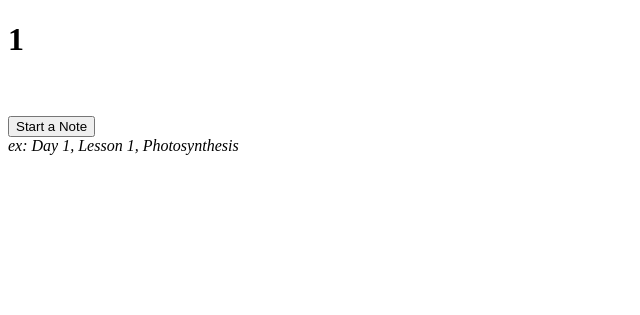
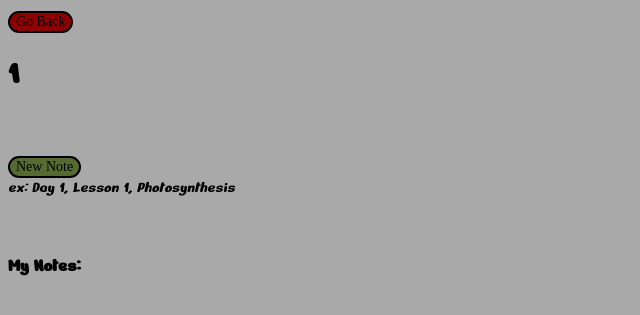
Before and after one commit to safendi/MyNotesApp, a Flask app: page /class/1 in a window 1280 px wide. Shown: the top 315 px of the page, without its empty margins (0-640 px from the left). Run offline with Flask 3, Linux system fonts and the light colour scheme; data that the repository does not hold is empty.

Commit message:
UI changes

```diff
--- a/app.py
+++ b/app.py
@@ -7,7 +7,7 @@ from openai import OpenAI
 app = Flask(__name__)
 app.secret_key = 'sheffg'
 
-conn = sqlite3.connect('notes4.db', check_same_thread=False)
+conn = sqlite3.connect('notes.db', check_same_thread=False)
 cursor = conn.cursor()
 cursor.execute("""CREATE TABLE IF NOT EXISTS notes (
                     username text,
--- a/templates/classNotes.html
+++ b/templates/classNotes.html
@@ -1,32 +1,90 @@
 <!DOCTYPE html>
 <html>
     <head>
+
         <script src="https://ajax.googleapis.com/ajax/libs/jquery/3.5.1/jquery.min.js"></script>
+        <link rel="preconnect" href="https://fonts.googleapis.com">
+        <link rel="preconnect" href="https://fonts.gstatic.com" crossorigin>
+        <link href="https://fonts.googleapis.com/css2?family=Nerko+One&display=swap" rel="stylesheet">
+        <script src="https://unpkg.com/boxicons@2.1.4/dist/boxicons.js"></script>
+
+        <style>
+
+            body {
+                background-color: darkgrey;
+                font-family: "Nerko One", system-ui;
+            }
+
+            button {
+                cursor: pointer;
+                background-color: cornflowerblue;
+                border-radius: 20px;
+                font-size: 14px;
+                font-family: Papyrus;
+                border-style: solid;
+                color: black;
+                border-color: black;
+                margin-top: 3px;
+            }
+
+            button:hover {
+                background-color: whitesmoke;
+                font-size: 16px;
+            }
+
+            #noteNamer {
+                border: solid black 2px;
+                border-radius: 10px;
+                position: absolute;
+                padding: 20px;
+                background-color: dimgray;
+                /* Center the div itself */
+                top: 50%;
+                left: 50%;
+                transform: translate(-50%, -50%);
+
+                /* Center the contents */
+                display: none;
+                justify-content: center;
+                align-items: center;
+                text-align: center;
+            }
+
+        </style>
+
     </head>
 
 
 
     <body onload="loadClassData()">
+
+        <button onclick="backToHome()" style="background-color: darkred">Go Back</button>
         <h1>{{className}}</h1>
 
 
         <br><br>
         <div id="newNoteCreator">
-            <button onclick="unhideNoteNamer()">Start a Note</button>
-            <div id="noteNamer" hidden="true">
-                <p>Name:</p>
-                <input type="text" id="newNoteName">
-                <button id="nameNoteButton" onclick="createNewNote()">Create</button>
+            <button onclick="unhideNoteNamer()" style="background-color: darkolivegreen">New Note</button>
+            <div id="noteNamer">
+                <button style="position: absolute; right: 5px; top: 5px; background-color: darkred; color: whitesmoke; padding: 1px 4px; border-radius: 3px" onclick="hideNoteNamer()">X</button>
+                <p>What do you want to name this note?</p>
+                <input type="text" id="newNoteName"><br>
+                <button id="nameNoteButton" onclick="createNewNote()" style="background-color: darkolivegreen">Create</button>
             </div>
             <br><i>ex: Day 1, Lesson 1, Photosynthesis</i>
         </div>
 
         <br><br>
         <div id="notesList">
+            <h3> My Notes:</h3>
             <h2 hidden="true" id="noNotes">No notes currently</h2>
         </div>
 
         <script>
+            function backToHome(){
+                window.location = "/home"
+            }
+
             function loadClassData() {
                 $.ajax({
                         url: '/home/classes',
@@ -71,7 +129,10 @@
             }
 
             function unhideNoteNamer() {
-                document.getElementById("noteNamer").hidden = false
+                document.getElementById("noteNamer").style.display = "block"
+            }
+            function hideNoteNamer() {
+                document.getElementById("noteNamer").style.display = "none"
             }
 
             function createNewNote() {
```
Also changed, not shown: templates/home.html (+29 -2 lines), templates/notePage.html (+5 -11 lines), notes4.db (deleted).
